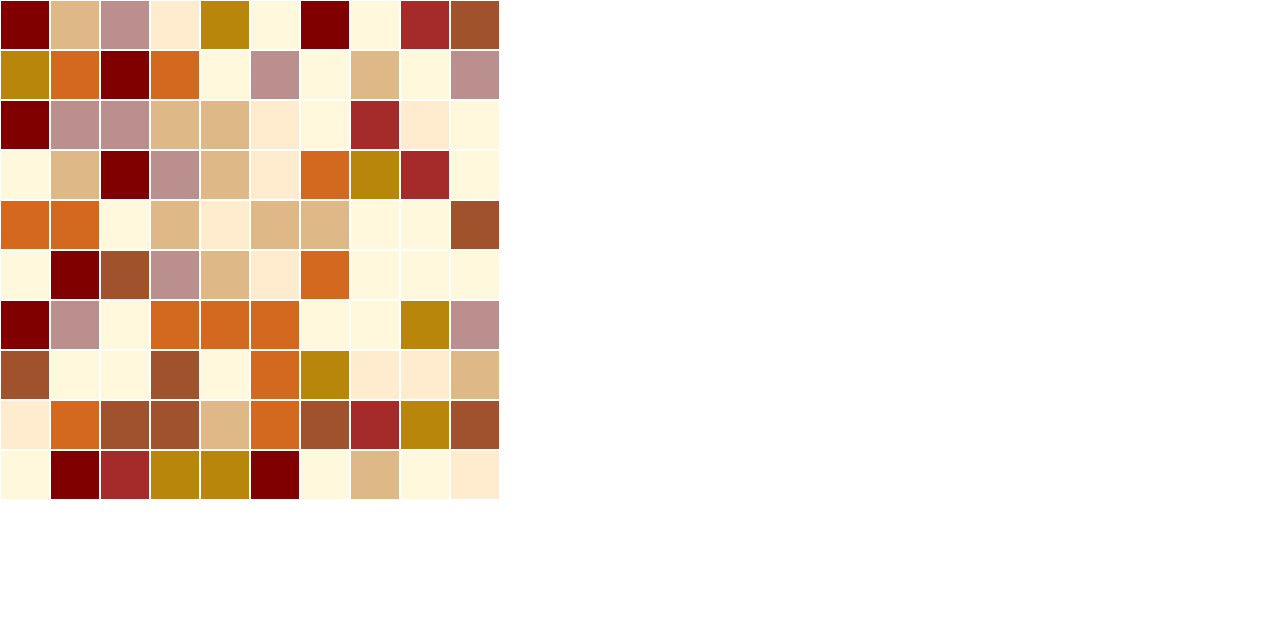
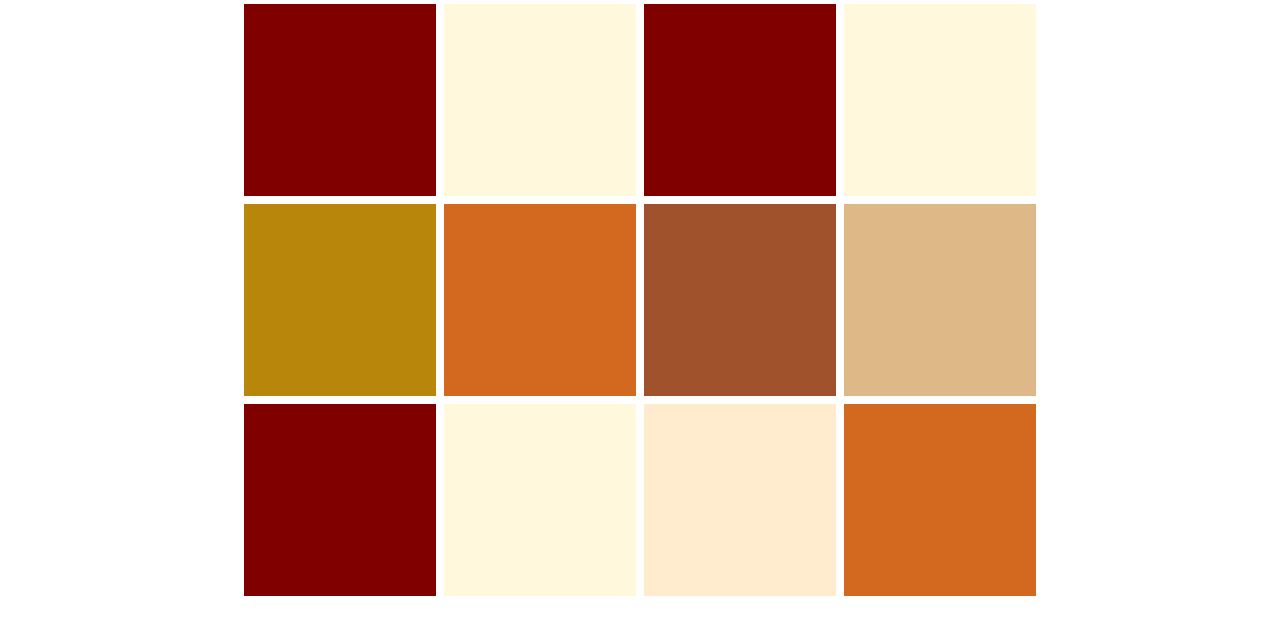
Before and after one commit to ldoc/vue-board, a Vue app: page / in a window 1280 px wide. Shown: the top 634 px of the page. Built offline with nearby package versions, Linux system fonts and the light colour scheme.

Commit message:
Initial viewBox and initial Tile matrix

```diff
--- a/src/components/Board.vue
+++ b/src/components/Board.vue
@@ -1,5 +1,5 @@
 <template>
-  <svg>
+  <svg :viewBox="zoom">
     <Tile v-for="item in tiles" :i="item.i" :j="item.j" :color="item.color" :key="`${item.i}-${item.j}`"/>
   </svg>
 </template>
@@ -9,7 +9,20 @@ import { mapState } from 'vuex'
 import Tile from './Tile.vue'
 export default {
   name: 'Board',
+  data: function () {
+    return{
+      vBox: []
+    }
+  },
   computed: {
+    ...{
+      zoom: function() {
+        if (this.vBox.length == 0) {
+          this.vBox = [0,0,200,200];
+        }
+        return `${this.vBox[0]} ${this.vBox[1]} ${this.vBox[2]} ${this.vBox[3]}`;
+      }
+    },
     ...mapState({
       tiles: state => state.board.tiles
     })
--- a/src/store/modules/board.js
+++ b/src/store/modules/board.js
@@ -2,12 +2,14 @@
 
 const initialMatrix = () => {
   const colors = ['#FFF8DC','#FFEBCD','#DEB887','#BC8F8F','#FFF8DC','#B8860B','#D2691E','#A0522D','#A52A2A','#800000',]
-  const DIM = 10;
+  const DIM_ROWS = 4;
+  const DIM_COLS = 3;
   let m = [];
-  for(let i=0 ; i<DIM ; i++){
-    for(let j=0 ; j<DIM ; j++){
+
+  for(let i=0 ; i<DIM_ROWS ; i++){
+    for(let j=0 ; j<DIM_COLS ; j++){
       const rndColor = colors[Math.floor(Math.random() * 10)];
-      m[(i * DIM)+ j] = {i, j, color:rndColor};
+      m[(i * (DIM_ROWS -1))+ j] = {i, j, color:rndColor};
     }
   }
   return m;
```
